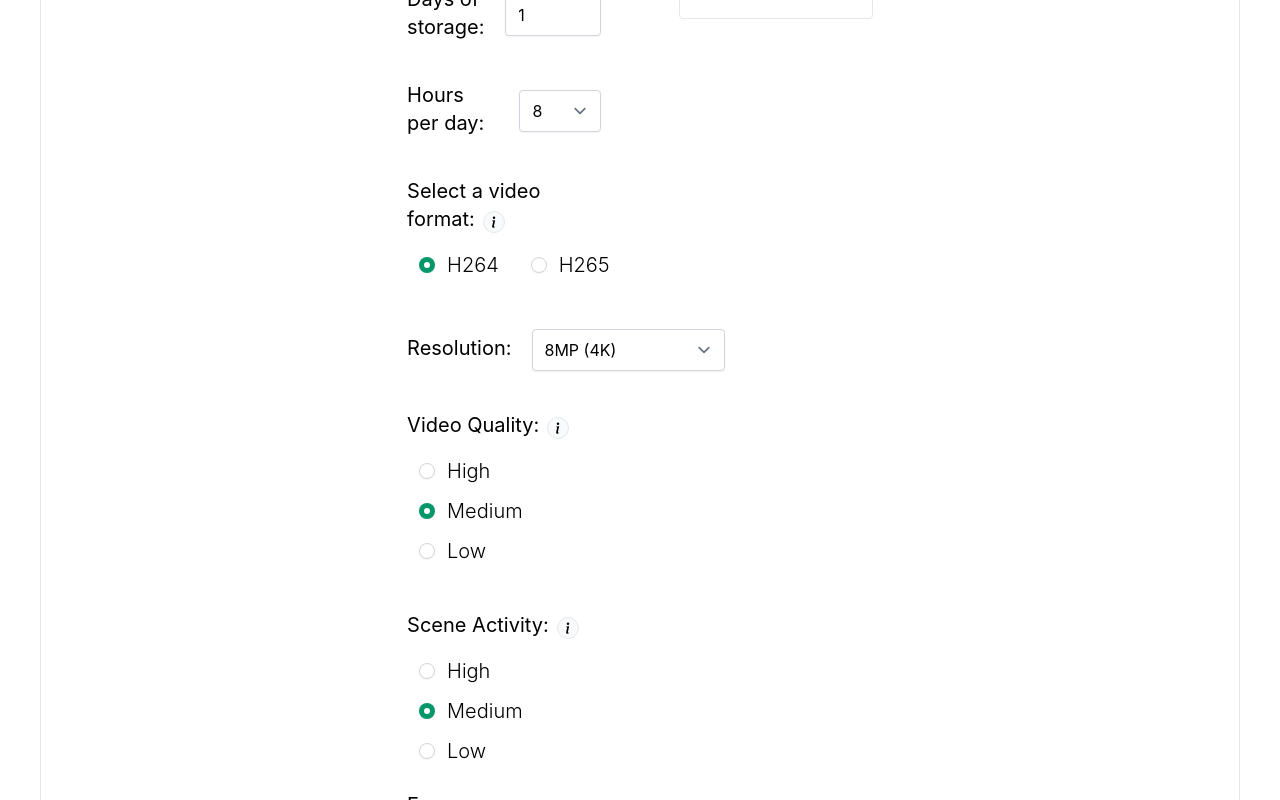
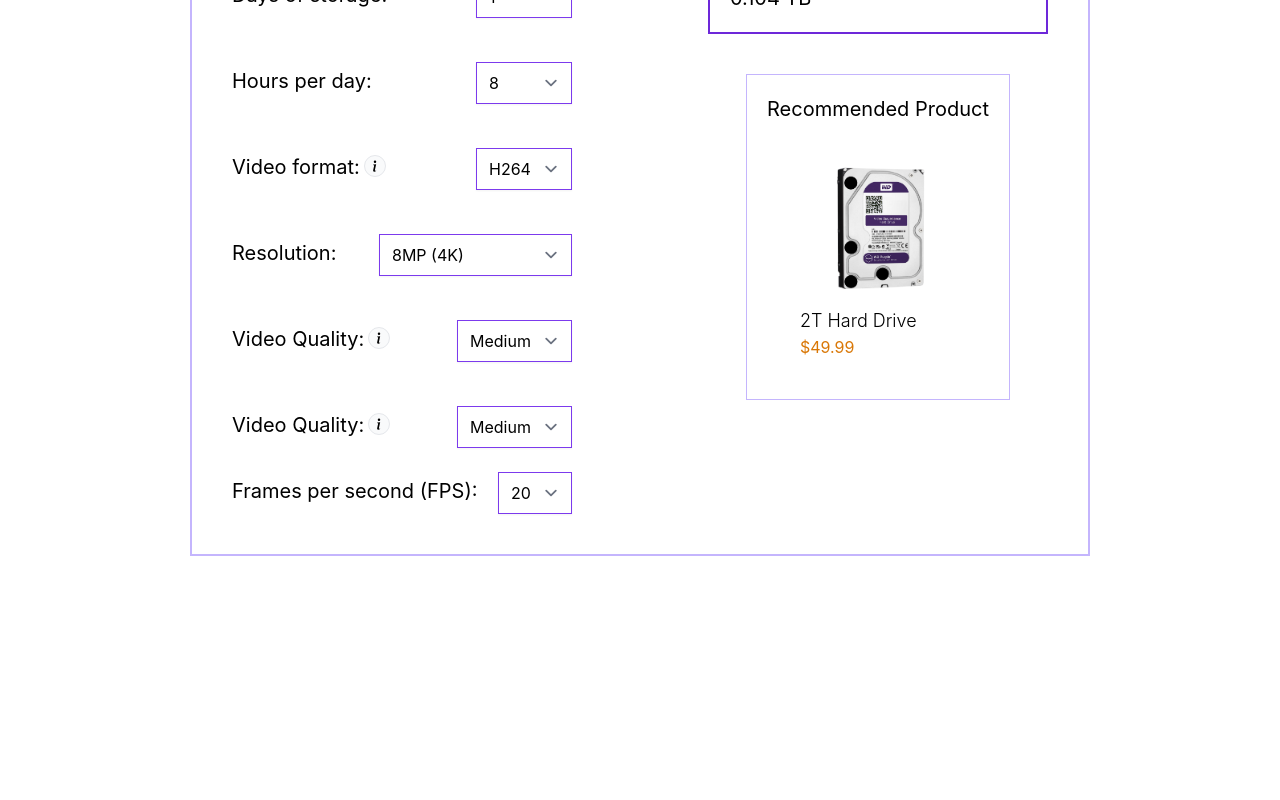
Before and after one commit to hperezs/hard-drive-calculator, a Next.js app: page / in a window 1280 px wide. Shown: the part 320-1120 px from the top of the page. After the commit the page ends 916 px from the top, so only its background shows below. Built offline with nearby package versions, Linux system fonts and the light colour scheme.

Commit message:
Fixed styling to look like the requested design

```diff
--- a/components/Calculator.js
+++ b/components/Calculator.js
@@ -1,5 +1,6 @@
 import { useEffect, useState } from 'react';
-import {BsInfo} from 'react-icons/bs'
+import {BsInfo} from 'react-icons/bs';
+import Image from 'next/image';
 
 export default function Calculator() {
     const [numberOfCameras, setNumberOfCameras] = useState(1);
@@ -119,9 +120,9 @@ export default function Calculator() {
         setRequiredStorage(terabytes);
     }, [formatQualityActivity, resolution, numberOfCameras, fps, daysOfStorage, hoursPerDay])
 
-    const input_styles = "ml-5 mt-1 rounded border-gray-300 shadow-sm focus:border-green-300 focus:ring focus:ring-green-200 focus:ring-opacity-50 ";
+    const input_styles = "ml-5 mt-1 border-purple-600 shadow-sm focus:border-green-300 focus:ring focus:ring-green-200 focus:ring-opacity-50 ";
     const radio_styles = "mr-3 my-3 border-gray-300 text-green-600 shadow-sm focus:border-green-300 focus:ring focus:ring-green-200 focus:ring-opacity-50 ";
-    const info_styles = "inline-block align-bottom ml-2 border rounded-full bg-gray-50 cursor-pointer hover:bg-gray-100";
+    const info_styles = "inline-block align-bottom ml-1 mb-1 border rounded-full bg-gray-50 cursor-pointer hover:bg-gray-100";
 
     const numberOfCameras_options = [1, 2, 3, 4, 5, 6, 7, 8, 9, 10, 11, 12, 13, 14, 15, 16, 24, 32, 48, 64];
 
@@ -166,8 +167,14 @@ export default function Calculator() {
     }
 
     return(
-        <section className="m-10 border rounded p-10 text-xl flex flex-row justify-center">
-            <div className="flex flex-row justify-between sm:w-full md:w-8/12 lg:w-6/12 xl:w-5/12 2xl:4/12">
+        <>
+        <div className="w-full flex flex-row justify-center">
+            <Image src='/images/header.png' width={900} height={104}/>
+        </div>
+
+        <div className="flex flex-row justify-center">
+        <section className="border-2 border-purple-300 w-900 p-10 text-xl ">
+            <div className="flex flex-row justify-between ">
                 <div className="flex flex-col justify-evenly w-5/12">
                     <div className="my-5 flex flex-row justify-between items-center">
                         <label for="numberOfCameras">Number of cameras:</label>
@@ -206,34 +213,17 @@ export default function Calculator() {
                         </select>
                     </div>
 
-                    <div className="my-5">
-                        <p className="mb-3">Select a video format:<span className={info_styles}><BsInfo /></span></p>
-                        <div className="flex flex-row" onChange={handleChanges}>
-                            <div className="flex items-center ml-3 mr-5">
-                                <input
-                                    type="radio"
-                                    id="h264"
-                                    name="videoFormat"
-                                    value="h264"
-                                    className={radio_styles + "cursor-pointer"}
-                                    checked={videoFormat == 'h264'}
-                                />
-                                <label for="h264" className="cursor-pointer font-light">H264</label>
-                            </div>
-
-                            <div className="flex items-center ml-3">
-                                <input
-                                    type="radio"
-                                    id="h265"
-                                    name="videoFormat"
-                                    value="h265"
-                                    className={radio_styles + "cursor-pointer"}
-                                    checked={videoFormat == 'h265'}
-                                />
-                                <label for="h265" className="cursor-pointer font-light">H265</label>
-                            </div>
-                        </div>
-
+                    <div className="my-5 flex flex-row items-center justify-between">
+                        <label for="videoFormat" className="">Video format:<span className={info_styles}><BsInfo /></span></label>
+                            <select
+                                name="videoFormat"
+                                value={videoFormat}
+                                className={input_styles}
+                                onChange={handleChanges}
+                            >
+                                <option value="h264">H264</option>
+                                <option value="h265">H265</option>
+                            </select>
                     </div>
 
                     <div className="my-5 flex flex-row items-center justify-between">
@@ -249,84 +239,32 @@ export default function Calculator() {
                         </select>
                     </div>
 
-                    <div className="my-5" onChange={handleChanges}>
-                        <p className="mb-3">Video Quality:<span className={info_styles}><BsInfo /></span></p>
-
-                        <div className="flex items-center ml-3">
-                            <input
-                                type="radio"
-                                id="highQuality"
+                    <div className="my-5 flex flex-row items-center justify-between">
+                        <label for="videoQuality" className="">Video Quality:<span className={info_styles}><BsInfo /></span></label>
+                            <select
                                 name="videoQuality"
-                                value="high"
-                                className={radio_styles + "cursor-pointer"}
-                                checked={videoQuality == 'high'}
-                            />
-                            <label for="highQuality" className="cursor-pointer font-light">High</label>
-                        </div>
-
-                        <div className="flex items-center ml-3">
-                            <input
-                                type="radio"
-                                id="mediumQuality"
-                                name="videoQuality"
-                                value="medium"
-                                className={radio_styles + "cursor-pointer"}
-                                checked={videoQuality == 'medium'}
-                            />
-                            <label for="mediumQuality" className="cursor-pointer font-light">Medium</label>
-                        </div>
-
-                        <div className="flex items-center ml-3">
-                            <input
-                                type="radio"
-                                id="lowQuality"
-                                name="videoQuality"
-                                value="low"
-                                className={radio_styles + "cursor-pointer"}
-                                checked={videoQuality == 'low'}
-                            />
-                            <label for="lowQuality" className="cursor-pointer font-light">Low</label>
-                        </div>
+                                value={videoQuality}
+                                className={input_styles}
+                                onChange={handleChanges}
+                            >
+                                <option value="high">High</option>
+                                <option value="medium">Medium</option>
+                                <option value="low">Low</option>
+                            </select>
                     </div>
 
-                    <div className="my-5" onChange={handleChanges}>
-                        <p className="mb-3">Scene Activity:<span className={info_styles}><BsInfo /></span></p>
-
-                        <div className="flex items-center ml-3">
-                            <input
-                                type="radio"
-                                id="highActivity"
+                    <div className="my-5 flex flex-row items-center justify-between">
+                        <label for="videoQuality" className="">Video Quality:<span className={info_styles}><BsInfo /></span></label>
+                            <select
                                 name="sceneActivity"
-                                value="high"
-                                className={radio_styles + "cursor-pointer"}
-                                checked={sceneActivity == 'high'}
-                            />
-                            <label for="highActivity" className="cursor-pointer font-light">High</label>
-                        </div>
-
-                        <div className="flex items-center ml-3">
-                            <input
-                                type="radio"
-                                id="mediumActivity"
-                                name="sceneActivity"
-                                value="medium"
-                                className={radio_styles + "cursor-pointer"}
-                                checked={sceneActivity == 'medium'}
-                            />
-                            <label for="mediumActivity" className="cursor-pointer font-light">Medium</label>
-                        </div>
-
-                        <div className="flex items-center ml-3">
-                            <input
-                                type="radio"
-                                id="lowActivity"
-                                name="sceneActivity"
-                                value="low"
-                                className={radio_styles + "cursor-pointer"}
-                                checked={sceneActivity == 'low'}
-                            />
-                            <label for="lowActivity" className="cursor-pointer font-light">Low</label>
-                        </div>
+                                value={sceneActivity}
+                                className={input_styles}
+                                onChange={handleChanges}
+                            >
+                                <option value="high">High</option>
+                                <option value="medium">Medium</option>
+                                <option value="low">Low</option>
+                            </select>
                     </div>
 
                     <div className="flex flex-row items-center justify-between">
@@ -345,13 +283,27 @@ export default function Calculator() {
                 </div>
 
                 <div className="w-5/12 flex flex-col">
-                    {/* TODO: Results */}
-                    <div className="p-5 border rounded">
+                    <div className="p-5 border-2 border-purple-700 mt-5 mb-10">
                         <h4 className="text-2xl mb-3">Storage Capacity Required</h4>
                         <span>{requiredStorage} TB</span>
                     </div>
+
+                    <div className="flex flex-row justify-center">
+                        <div className="p-5 border border-purple-300 flex flex-col justify-center items-center cursor-pointer hover:shadow-lg">
+                            <h5 className="text-xl mb-3">Recommended Product</h5>
+                            <div className="py-5">
+                                <div className=""><Image src='/images/hard_drive_hero.jpg' alt='hard-drive-hero' width={180} height={144}/></div>
+                                <span className="text-lg font-light m-3">2T Hard Drive</span>
+                                <span className="block ml-3 text-base text-yellow-600">$49.99</span>
+                            </div>
+                        </div>
+                    </div>
+
                 </div>
             </div>
         </section>
+
+        </div>
+        </>
     )
 }
--- a/pages/index.js
+++ b/pages/index.js
@@ -1,5 +1,6 @@
 import Head from 'next/head'
 import Calculator from '../components/Calculator'
+import Image from 'next/image'
 
 export default function Home() {
   return (
@@ -10,10 +11,6 @@ export default function Home() {
       </Head>
 
       <main className={"my-10"}>
-        <h1 className={"my-10 text-center text-4xl"}>
-          Hard Drive Calculator
-        </h1>
-
         <Calculator />
 
       </main>
--- a/styles/globals.css
+++ b/styles/globals.css
@@ -18,3 +18,7 @@ a {
 * {
   box-sizing: border-box;
 }
+
+.w-900 {
+  width: 900px;
+}
```
Also changed, not shown: public/images/hard_drive_hero.jpg (added), public/images/header.png (added).
